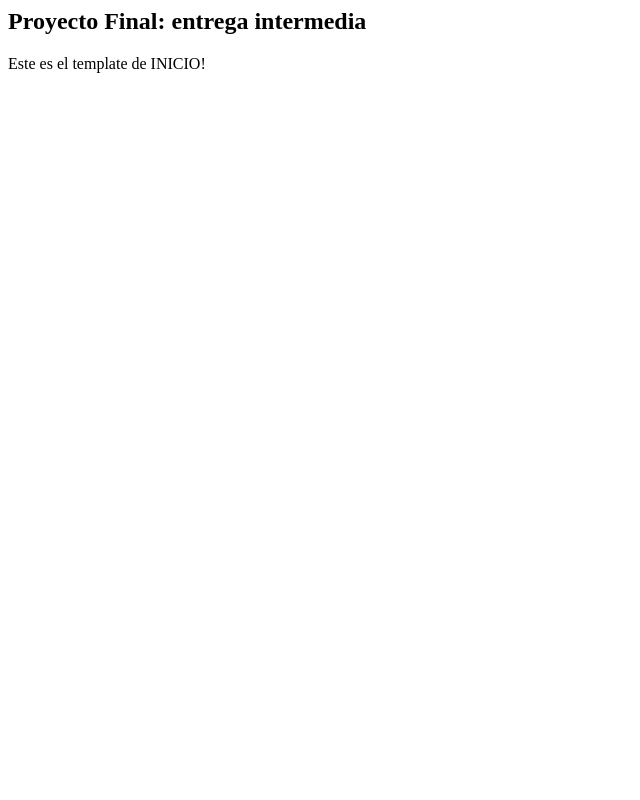
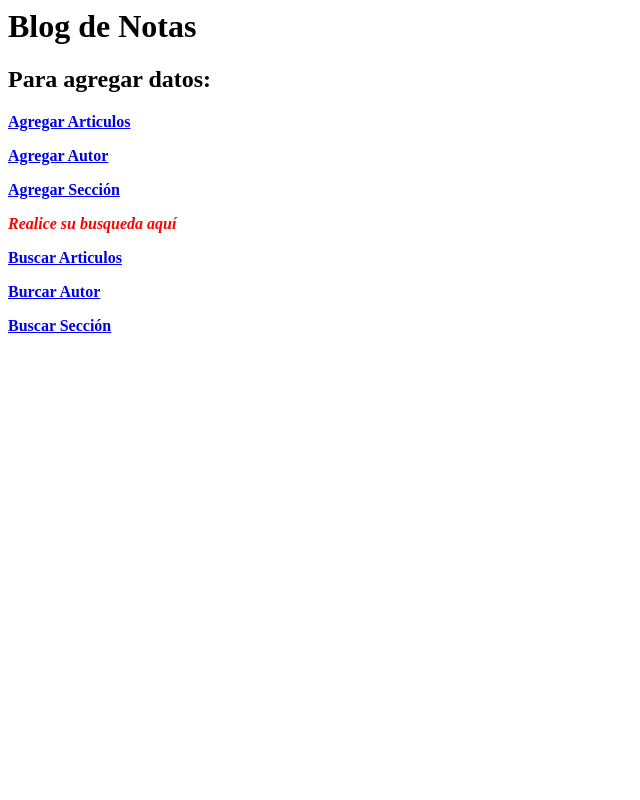
Before and after one commit to arjagustin/Proyecto_final, a Django app: page /blog/inicio/ in a window 1280 px wide. Shown: the whole page, without its empty margins (0-640 px from the left). Run offline with Django 4.2, Linux system fonts and the light colour scheme; parts of the project's set-up code (start-up, migrations or seed data) failed here and were passed over.

Commit message:
se actualiza el inicio y urls

```diff
--- a/Proyecto_final/blog/templates/inicio.html
+++ b/Proyecto_final/blog/templates/inicio.html
@@ -3,5 +3,28 @@
 {% load static %}
 
 {% block inserte_aqui_su_contenido %}
-Este es el template de INICIO!
+
+<h2>Para agregar datos:</h2>
+<p>
+    <b>
+    <a href="formulario-articulo.html">Agregar Articulos</a>
+<p>
+    <b>
+    <a href="formulario-autor.html">Agregar Autor</a>
+<p>
+    <b>
+    <a href="formulario-seccion.html">Agregar Sección</a>
+<p>
+    <em><p style="color:red"> Realice su busqueda aquí </em>
+
+    <p>
+    <b>
+    <a href="formulario-busqueda-articulo.html">Buscar Articulos</a>
+<p>
+    <b>
+    <a href="formulario-busqueda-autor.html">Burcar Autor</a>
+ <p>
+    <b>
+    <a href="formulario-busqueda-seccion.html">Buscar Sección</a>
+
 {% endblock %}
--- a/Proyecto_final/blog/templates/main.html
+++ b/Proyecto_final/blog/templates/main.html
@@ -1,4 +1,4 @@
-<h2> Proyecto Final: entrega intermedia </h2>
+<h1> Blog de Notas</h1>
 
 {% block inserte_aqui_su_contenido %}
 
--- a/Proyecto_final/blog/urls.py
+++ b/Proyecto_final/blog/urls.py
@@ -13,10 +13,10 @@ from blog.views import (
 
 urlpatterns = [
     path("inicio/", inicio),
-    path("formulario-articulos/", formulario_articulos),
-    path("formulario-secciones/", formulario_secciones),
-    path("formulario-autores/", formulario_autores),
-    path("buscar-articulo/", buscar_articulo),
-    path("buscar-seccion/", buscar_seccion),
-    path("buscar-autor/", buscar_autor),
+    path("inicio/formulario-articulo.html/", formulario_articulos),
+    path("inicio/formulario-seccion.html/", formulario_secciones),
+    path("inicio/formulario-autor.html/", formulario_autores),
+    path("inicio/formulario-busqueda-articulo.html/", buscar_articulo),
+    path("inicio/formulario-busqueda-seccion.html/", buscar_seccion),
+    path("inicio/formulario-busqueda-autor.html/", buscar_autor),
 ]
```
Also changed, not shown: Proyecto_final/README.md, Proyecto_final/db.sqlite3.
